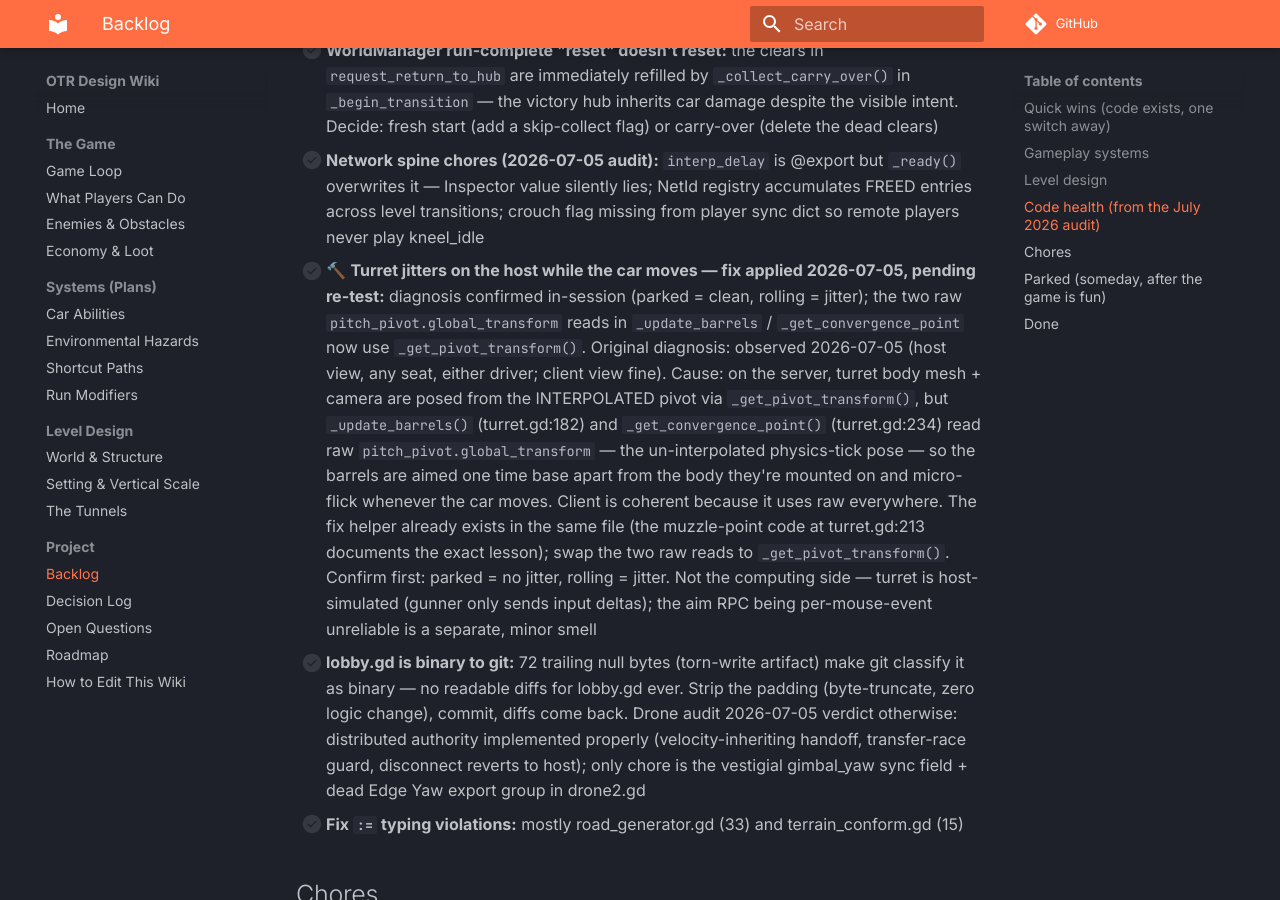
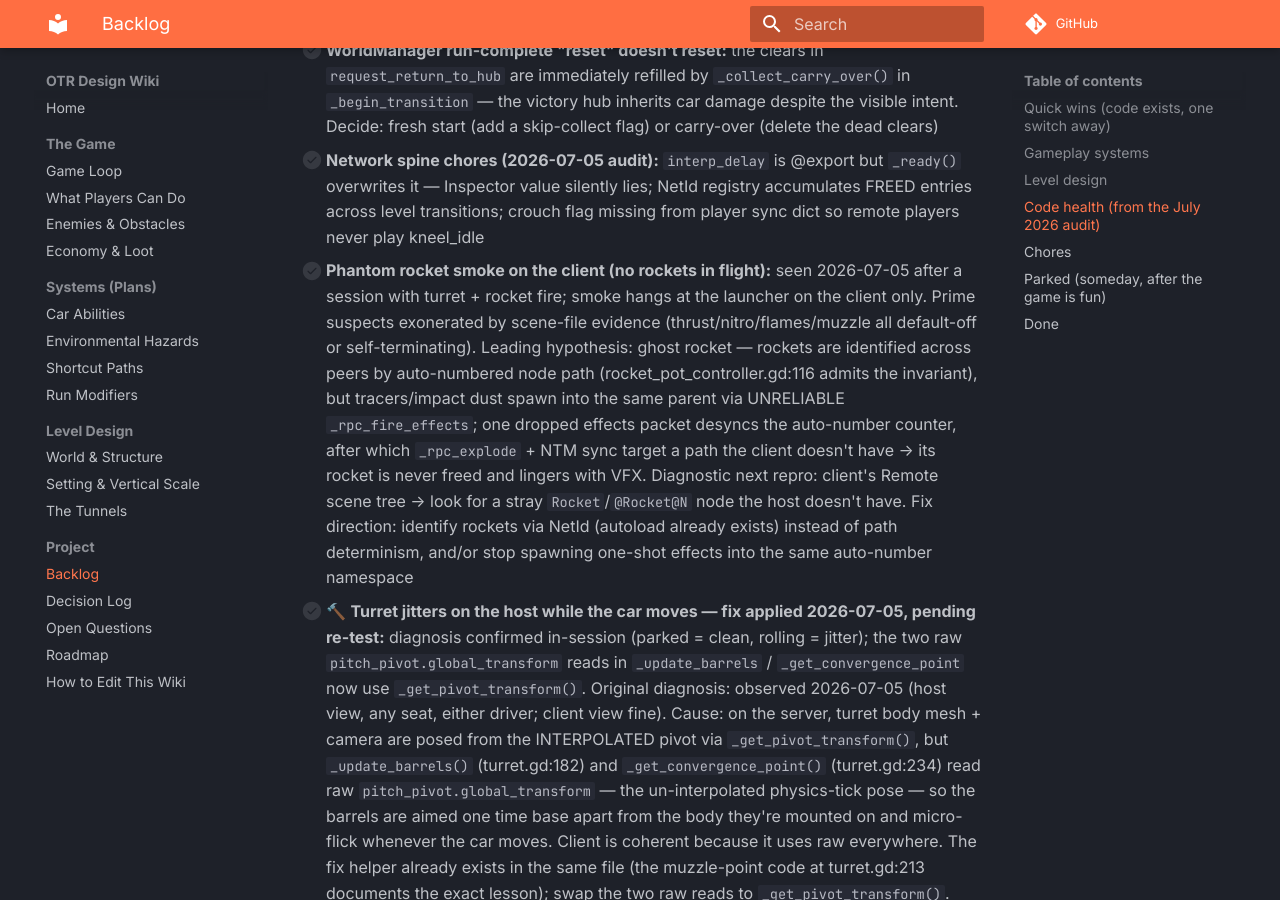
Before and after one commit to cap7n/otr-docs, an MkDocs documentation site: the page built from docs/project/backlog.md, in a window 1280 px wide and 900 px high, scrolled down 3243 px. Built offline with MkDocs 1.6.1 and Material for MkDocs 9.7.7, drawn with Linux system fonts in a browser that asks for light colours; comment, search, counter and statistics services are not loaded.

Commit message:
Backlog: phantom rocket smoke on client — ghost-rocket hypothesis via auto-number path desync
Co-Authored-By: Claude Opus 4.8 <noreply@anthropic.com>

```diff
--- a/docs/project/backlog.md
+++ b/docs/project/backlog.md
@@ -53,6 +53,7 @@ Conventions: `🔨` = in progress · `⛔` = blocked by a decision or another it
 - [ ] 🔨 **NTM keepalive for dropped rest-state packets:** applied 2026-07-05 (clean entities resend once per second so a dropped unreliable final packet self-heals; additive only — no timestamp/interp changes), pending multiplayer test. Once confirmed, car.gd's client-side speed derivation workaround could be simplified
 - [ ] **WorldManager run-complete "reset" doesn't reset:** the clears in `request_return_to_hub` are immediately refilled by `_collect_carry_over()` in `_begin_transition` — the victory hub inherits car damage despite the visible intent. Decide: fresh start (add a skip-collect flag) or carry-over (delete the dead clears)
 - [ ] **Network spine chores (2026-07-05 audit):** `interp_delay` is @export but `_ready()` overwrites it — Inspector value silently lies; NetId registry accumulates FREED entries across level transitions; crouch flag missing from player sync dict so remote players never play kneel_idle
+- [ ] **Phantom rocket smoke on the client (no rockets in flight):** seen 2026-07-05 after a session with turret + rocket fire; smoke hangs at the launcher on the client only. Prime suspects exonerated by scene-file evidence (thrust/nitro/flames/muzzle all default-off or self-terminating). Leading hypothesis: ghost rocket — rockets are identified across peers by auto-numbered node path (rocket_pot_controller.gd:116 admits the invariant), but tracers/impact dust spawn into the same parent via UNRELIABLE `_rpc_fire_effects`; one dropped effects packet desyncs the auto-number counter, after which `_rpc_explode` + NTM sync target a path the client doesn't have → its rocket is never freed and lingers with VFX. Diagnostic next repro: client's Remote scene tree → look for a stray `Rocket`/`@Rocket@N` node the host doesn't have. Fix direction: identify rockets via NetId (autoload already exists) instead of path determinism, and/or stop spawning one-shot effects into the same auto-number namespace
 - [ ] 🔨 **Turret jitters on the host while the car moves — fix applied 2026-07-05, pending re-test:** diagnosis confirmed in-session (parked = clean, rolling = jitter); the two raw `pitch_pivot.global_transform` reads in `_update_barrels` / `_get_convergence_point` now use `_get_pivot_transform()`. Original diagnosis: observed 2026-07-05 (host view, any seat, either driver; client view fine). Cause: on the server, turret body mesh + camera are posed from the INTERPOLATED pivot via `_get_pivot_transform()`, but `_update_barrels()` (turret.gd:182) and `_get_convergence_point()` (turret.gd:234) read raw `pitch_pivot.global_transform` — the un-interpolated physics-tick pose — so the barrels are aimed one time base apart from the body they're mounted on and micro-flick whenever the car moves. Client is coherent because it uses raw everywhere. The fix helper already exists in the same file (the muzzle-point code at turret.gd:213 documents the exact lesson); swap the two raw reads to `_get_pivot_transform()`. Confirm first: parked = no jitter, rolling = jitter. Not the computing side — turret is host-simulated (gunner only sends input deltas); the aim RPC being per-mouse-event unreliable is a separate, minor smell
 - [ ] **lobby.gd is binary to git:** 72 trailing null bytes (torn-write artifact) make git classify it as binary — no readable diffs for lobby.gd ever. Strip the padding (byte-truncate, zero logic change), commit, diffs come back. Drone audit 2026-07-05 verdict otherwise: distributed authority implemented properly (velocity-inheriting handoff, transfer-race guard, disconnect reverts to host); only chore is the vestigial gimbal_yaw sync field + dead Edge Yaw export group in drone2.gd
 - [ ] **Fix `:=` typing violations:** mostly road_generator.gd (33) and terrain_conform.gd (15)
```
